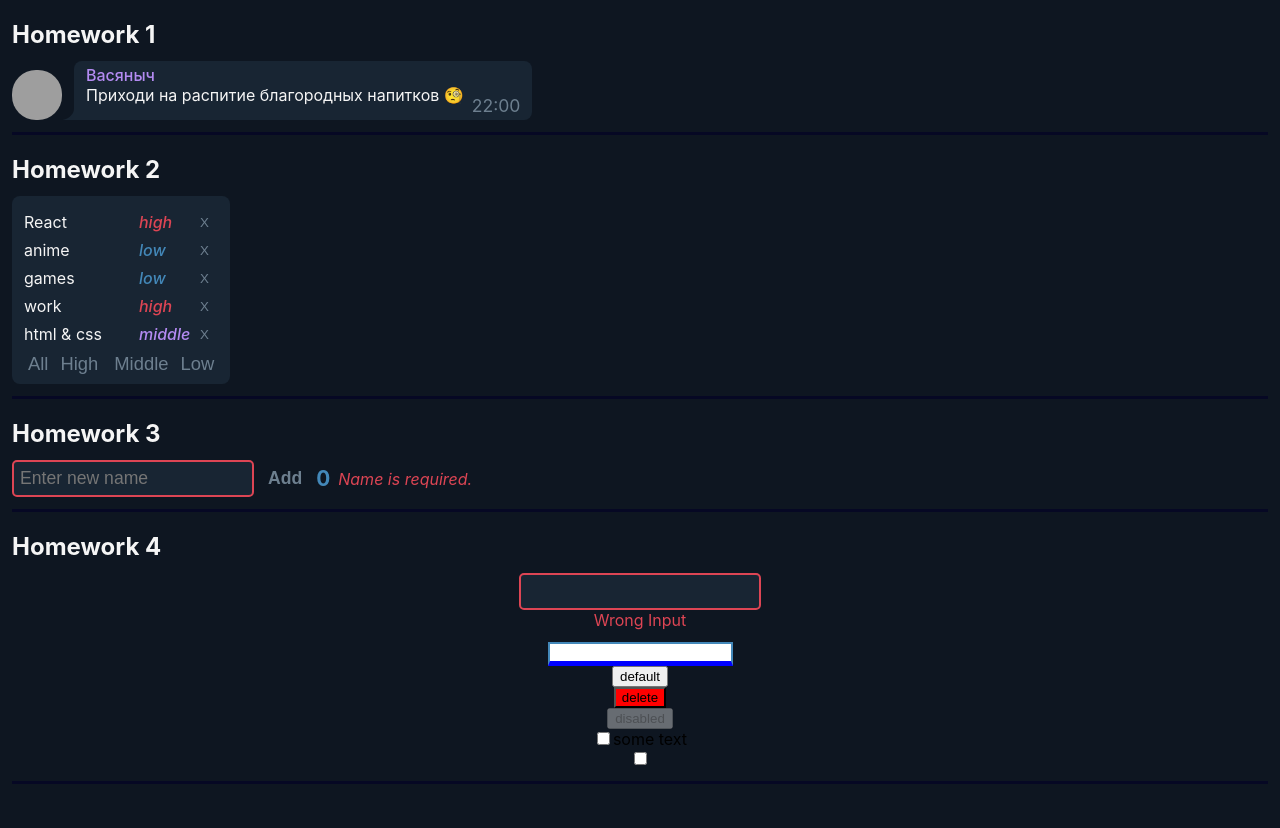
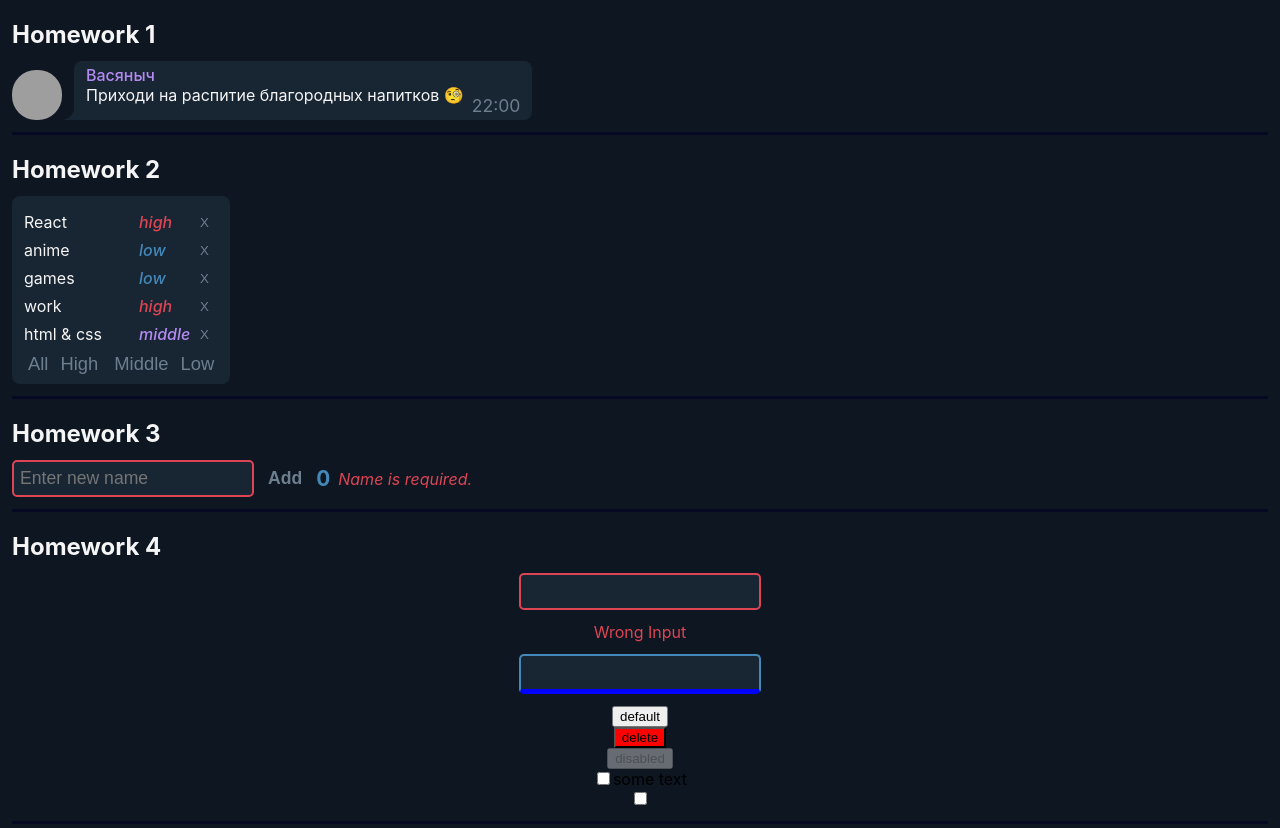
Before and after one commit to mykolao/react-homeworks, a React (Create React App) app: page / in a window 1280 px wide. Before the commit the page ends 800 px from the top, so only its background shows below. Built offline with nearby package versions, Linux system fonts and the light colour scheme; grey boxes are pictures that could not be loaded.

Commit message:
component styling done

```diff
--- a/src/homework-4/common/c1-SuperInputText/SuperInputText.module.css
+++ b/src/homework-4/common/c1-SuperInputText/SuperInputText.module.css
@@ -4,6 +4,7 @@
   font-size: 1.1rem;
   background-color: var(--fg-color);
   color: var(--color-light);
+  margin-bottom: 12px;
 }
 
 .superInput:focus {
--- a/src/homework-4/common/c1-SuperInputText/SuperInputText.tsx
+++ b/src/homework-4/common/c1-SuperInputText/SuperInputText.tsx
@@ -50,8 +50,8 @@ const SuperInputText: React.FC<SuperInputTextPropsType> = ({
 
   const finalSpanClassName = `${s.error} ${spanClassName ? spanClassName : ""}`;
   const finalInputClassName = `${error ? s.errorInput : s.validInput} ${
-    className ? className : s.superInput
-  }`; // need to fix with (?:) and s.superInput
+    s.superInput
+  } ${className ? className : ""}`; // need to fix with (?:) and s.superInput
 
   return (
     <>
```
